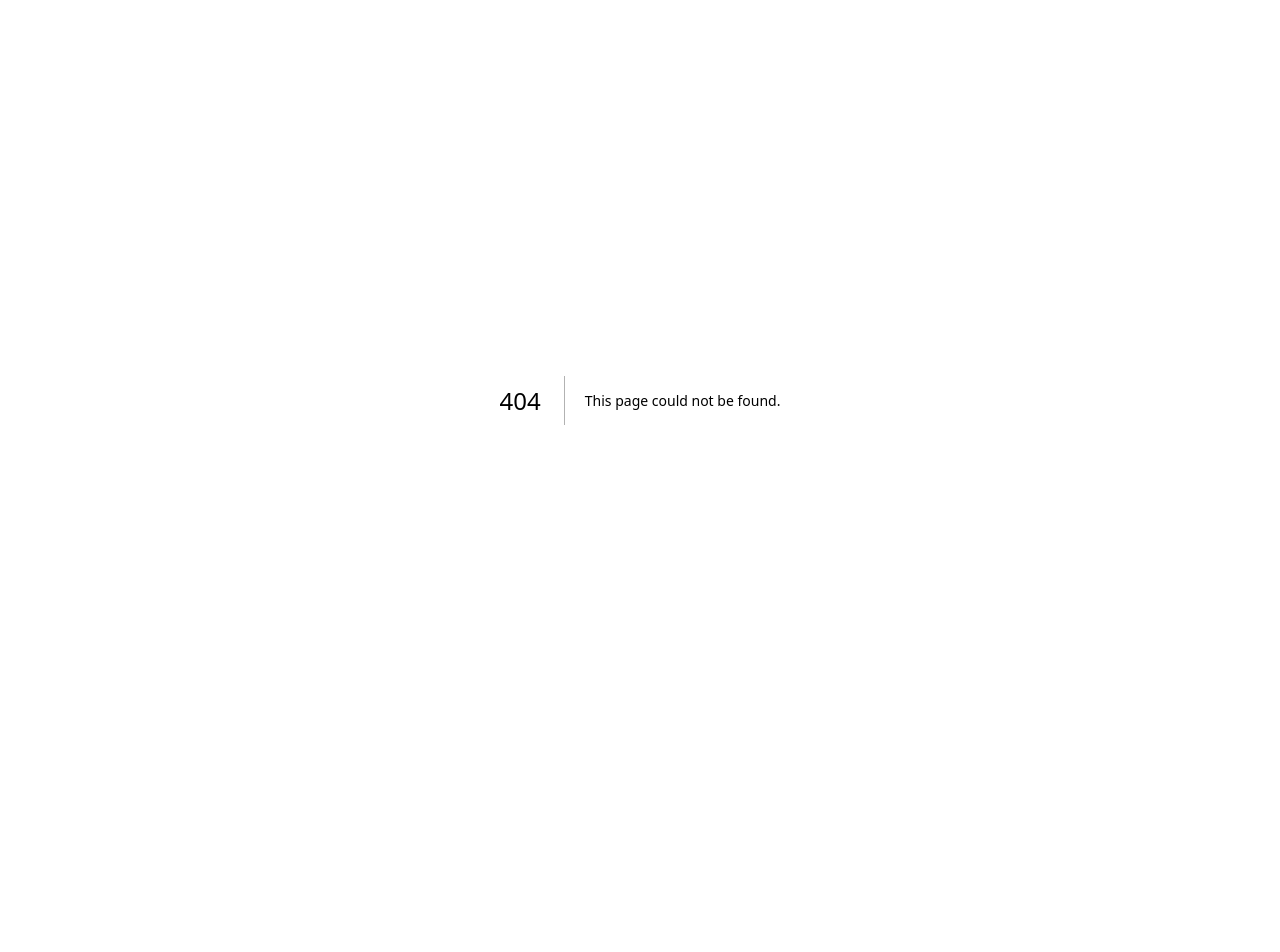
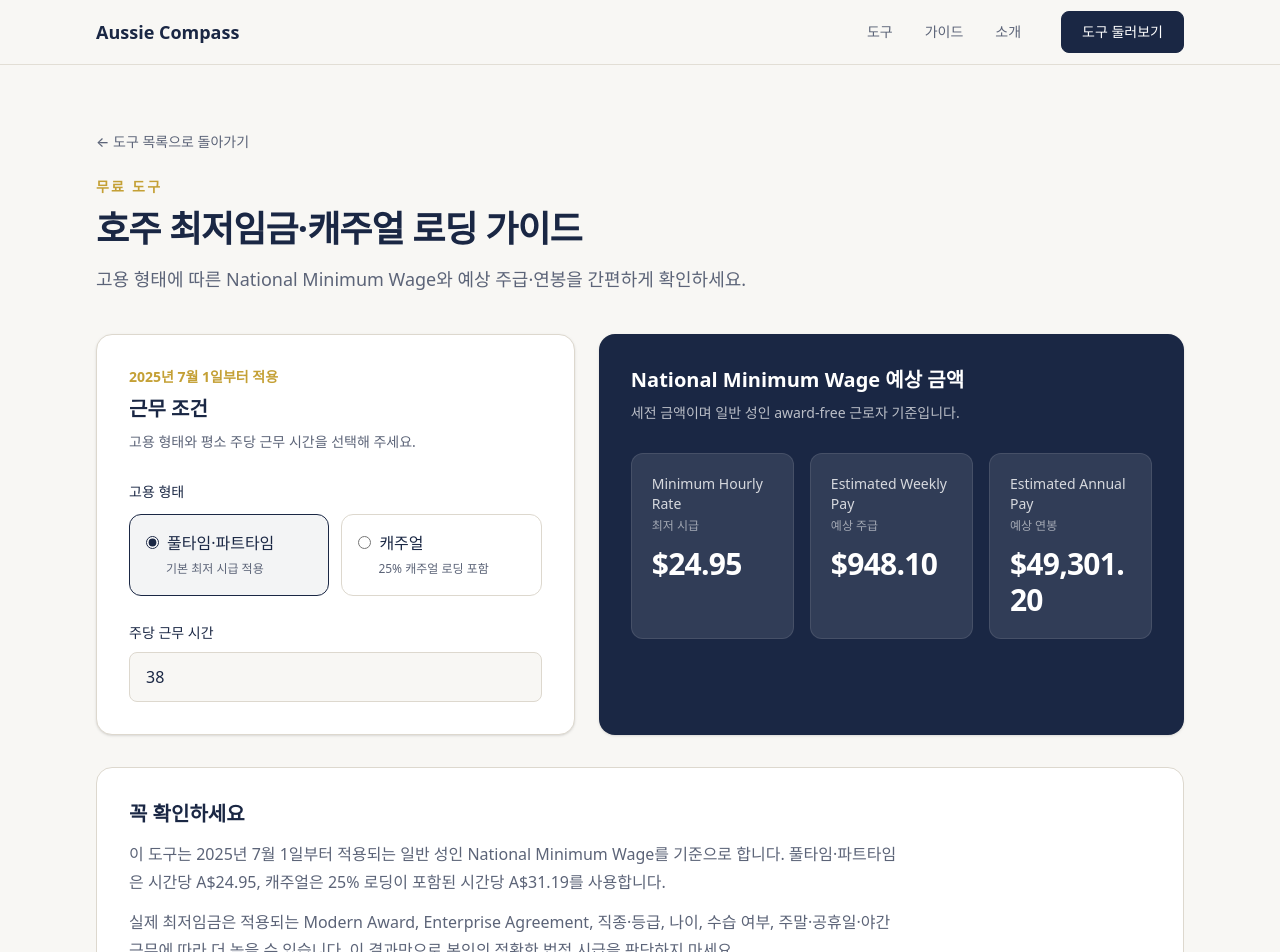
Before and after one commit to jelov219au/aussie-compass, a Next.js app: page /minimum-wage-guide in a window 1280 px wide. Before the commit this address had no page. Shown: the top 952 px of the page. Before the commit the page ends 800 px from the top, so only its background shows below. Built offline with nearby package versions, Linux system fonts and the light colour scheme.

Commit message:
feat: add minimum wage guide

```diff
--- /dev/null
+++ b/src/app/minimum-wage-guide/page.tsx
@@ -0,0 +1,59 @@
+import type { Metadata } from "next";
+import Link from "next/link";
+import { Header } from "@/components/layout/Header";
+import { Footer } from "@/components/layout/Footer";
+import { MinimumWageCalculator } from "@/components/tools/MinimumWageCalculator";
+import { Container } from "@/components/ui/Container";
+
+export const metadata: Metadata = {
+  title: "호주 최저임금·캐주얼 로딩 가이드 | Aussie Compass",
+  description: "2025년 7월부터 적용되는 호주 National Minimum Wage와 캐주얼 로딩을 기준으로 예상 급여를 계산해 보세요.",
+};
+
+export default function MinimumWageGuidePage() {
+  return (
+    <>
+      <Header />
+      <main className="py-12 sm:py-16">
+        <Container>
+          <Link href="/#tools" className="inline-flex text-sm font-medium text-muted transition-colors hover:text-navy focus-visible:outline-none focus-visible:ring-2 focus-visible:ring-navy focus-visible:ring-offset-2">
+            &larr; 도구 목록으로 돌아가기
+          </Link>
+
+          <div className="mb-10 mt-6 max-w-3xl">
+            <p className="text-sm font-semibold uppercase tracking-[0.16em] text-gold">무료 도구</p>
+            <h1 className="mt-3 text-3xl font-semibold tracking-tight text-navy sm:text-4xl">호주 최저임금·캐주얼 로딩 가이드</h1>
+            <p className="mt-4 text-base leading-relaxed text-muted sm:text-lg">
+              고용 형태에 따른 National Minimum Wage와 예상 주급·연봉을 간편하게 확인하세요.
+            </p>
+          </div>
+
+          <MinimumWageCalculator />
+
+          <section className="mt-8 rounded-2xl border border-border bg-white p-6 sm:p-8">
+            <h2 className="text-xl font-semibold text-navy">꼭 확인하세요</h2>
+            <div className="mt-3 max-w-3xl space-y-3 text-sm leading-7 text-muted sm:text-base">
+              <p>
+                이 도구는 2025년 7월 1일부터 적용되는 일반 성인 National Minimum Wage를 기준으로 합니다.
+                풀타임·파트타임은 시간당 A$24.95, 캐주얼은 25% 로딩이 포함된 시간당 A$31.19를 사용합니다.
+              </p>
+              <p>
+                실제 최저임금은 적용되는 Modern Award, Enterprise Agreement, 직종·등급, 나이, 수습 여부,
+                주말·공휴일·야간 근무에 따라 더 높을 수 있습니다. 이 결과만으로 본인의 정확한 법정 시급을 판단하지 마세요.
+              </p>
+            </div>
+            <a
+              href="https://www.fairwork.gov.au/newsroom/media-releases/2025-media-releases/july-2025/20250701-awr-2025-media-release"
+              target="_blank"
+              rel="noreferrer"
+              className="mt-4 inline-flex text-sm font-semibold text-navy underline decoration-gold decoration-2 underline-offset-4"
+            >
+              Fair Work 공식 최저임금 안내 확인
+            </a>
+          </section>
+        </Container>
+      </main>
+      <Footer />
+    </>
+  );
+}
--- a/src/components/sections/ToolsSection.tsx
+++ b/src/components/sections/ToolsSection.tsx
@@ -44,7 +44,7 @@ export function ToolsSection() {
                     href={`/${tool.id}`}
                     className="mt-5 inline-flex w-fit rounded-lg bg-navy px-4 py-2 text-sm font-medium text-white transition-colors hover:bg-navy-light focus-visible:outline-none focus-visible:ring-2 focus-visible:ring-navy focus-visible:ring-offset-2"
                   >
-                    계산기 열기
+                    도구 열기
                   </Link>
                 ) : (
                   <p className="mt-5 inline-flex w-fit rounded-full bg-surface px-3 py-1 text-xs font-medium text-muted">
--- /dev/null
+++ b/src/components/tools/MinimumWageCalculator.tsx
@@ -0,0 +1,135 @@
+"use client";
+
+import { useState } from "react";
+
+const PERMANENT_HOURLY_RATE = 24.95;
+const CASUAL_HOURLY_RATE = 31.19;
+const DEFAULT_WEEKLY_HOURS = "38";
+
+type EmploymentType = "permanent" | "casual";
+
+const currencyFormatter = new Intl.NumberFormat("en-AU", {
+  style: "currency",
+  currency: "AUD",
+  minimumFractionDigits: 2,
+});
+
+function formatCurrency(amount: number) {
+  return currencyFormatter.format(amount);
+}
+
+export function MinimumWageCalculator() {
+  const [employmentType, setEmploymentType] = useState<EmploymentType>("permanent");
+  const [weeklyHours, setWeeklyHours] = useState(DEFAULT_WEEKLY_HOURS);
+  const [touched, setTouched] = useState(false);
+
+  const hours = Number(weeklyHours);
+  const error =
+    weeklyHours.trim() === ""
+      ? "주당 근무 시간을 입력해 주세요."
+      : !Number.isFinite(hours) || hours <= 0 || hours > 168
+        ? "0보다 크고 168 이하인 시간을 입력해 주세요."
+        : "";
+
+  const hourlyRate = employmentType === "casual" ? CASUAL_HOURLY_RATE : PERMANENT_HOURLY_RATE;
+  const weeklyPay = error ? 0 : hourlyRate * hours;
+  const annualPay = weeklyPay * 52;
+
+  const results = [
+    { label: "Minimum Hourly Rate", description: "최저 시급", value: hourlyRate },
+    { label: "Estimated Weekly Pay", description: "예상 주급", value: weeklyPay },
+    { label: "Estimated Annual Pay", description: "예상 연봉", value: annualPay },
+  ];
+
+  return (
+    <div className="grid gap-6 lg:grid-cols-[0.9fr_1.1fr]">
+      <section className="rounded-2xl border border-border bg-white p-6 shadow-sm sm:p-8">
+        <p className="text-sm font-semibold text-gold">2025년 7월 1일부터 적용</p>
+        <h2 className="mt-2 text-xl font-semibold text-navy">근무 조건</h2>
+        <p className="mt-2 text-sm leading-relaxed text-muted">
+          고용 형태와 평소 주당 근무 시간을 선택해 주세요.
+        </p>
+
+        <fieldset className="mt-7">
+          <legend className="text-sm font-medium text-navy">고용 형태</legend>
+          <div className="mt-3 grid gap-3 sm:grid-cols-2 lg:grid-cols-1 xl:grid-cols-2">
+            <label className={`cursor-pointer rounded-xl border p-4 transition ${employmentType === "permanent" ? "border-navy bg-navy/5" : "border-border"}`}>
+              <input
+                type="radio"
+                name="employment-type"
+                value="permanent"
+                checked={employmentType === "permanent"}
+                onChange={() => setEmploymentType("permanent")}
+                className="mr-2 accent-navy"
+              />
+              <span className="font-medium text-navy">풀타임·파트타임</span>
+              <span className="mt-1 block pl-5 text-xs leading-relaxed text-muted">기본 최저 시급 적용</span>
+            </label>
+
+            <label className={`cursor-pointer rounded-xl border p-4 transition ${employmentType === "casual" ? "border-navy bg-navy/5" : "border-border"}`}>
+              <input
+                type="radio"
+                name="employment-type"
+                value="casual"
+                checked={employmentType === "casual"}
+                onChange={() => setEmploymentType("casual")}
+                className="mr-2 accent-navy"
+              />
+              <span className="font-medium text-navy">캐주얼</span>
+              <span className="mt-1 block pl-5 text-xs leading-relaxed text-muted">25% 캐주얼 로딩 포함</span>
+            </label>
+          </div>
+        </fieldset>
+
+        <label className="mt-6 block">
+          <span className="text-sm font-medium text-navy">주당 근무 시간</span>
+          <input
+            type="number"
+            min="0.5"
+            max="168"
+            step="0.5"
+            inputMode="decimal"
+            value={weeklyHours}
+            onChange={(event) => setWeeklyHours(event.target.value)}
+            onBlur={() => setTouched(true)}
+            aria-invalid={touched && Boolean(error)}
+            aria-describedby={touched && error ? "minimum-wage-hours-error" : undefined}
+            className={`mt-2 w-full rounded-lg border bg-background px-4 py-3 text-navy outline-none transition focus:ring-2 focus:ring-navy/15 ${touched && error ? "border-red-500" : "border-border focus:border-navy"}`}
+          />
+          {touched && error ? (
+            <span id="minimum-wage-hours-error" role="alert" className="mt-2 block text-sm text-red-600">
+              {error}
+            </span>
+          ) : null}
+        </label>
+      </section>
+
+      <section className="rounded-2xl bg-navy p-6 text-white shadow-sm sm:p-8" aria-live="polite">
+        <h2 className="text-xl font-semibold">National Minimum Wage 예상 금액</h2>
+        <p className="mt-2 text-sm leading-relaxed text-white/70">
+          세전 금액이며 일반 성인 award-free 근로자 기준입니다.
+        </p>
+
+        {error ? (
+          <div className="mt-7 rounded-xl bg-white/10 p-5 text-sm leading-relaxed">
+            정확한 결과를 계산하려면 입력값을 확인해 주세요.
+          </div>
+        ) : (
+          <dl className="mt-7 grid gap-4 sm:grid-cols-3 lg:grid-cols-1 xl:grid-cols-3">
+            {results.map((result) => (
+              <div key={result.label} className="rounded-xl border border-white/10 bg-white/10 p-5">
+                <dt className="text-sm font-medium text-white/80">
+                  {result.label}
+                  <span className="mt-1 block text-xs font-normal text-white/55">{result.description}</span>
+                </dt>
+                <dd className="mt-3 break-words text-2xl font-semibold tracking-tight sm:text-3xl">
+                  {formatCurrency(result.value)}
+                </dd>
+              </div>
+            ))}
+          </dl>
+        )}
+      </section>
+    </div>
+  );
+}
--- a/src/data/tools.ts
+++ b/src/data/tools.ts
@@ -32,7 +32,7 @@ export const tools: Tool[] = [
     id: "minimum-wage-guide",
     name: "최저임금 가이드",
     description: "호주 최저임금과 캐주얼 로딩을 쉽게 알아봅니다.",
-    status: "comingSoon",
+    status: "available",
   },
   {
     id: "cost-of-living-calculator",
```
Also changed, not shown: 1 other file (tests, documents, lock files or other folders).
